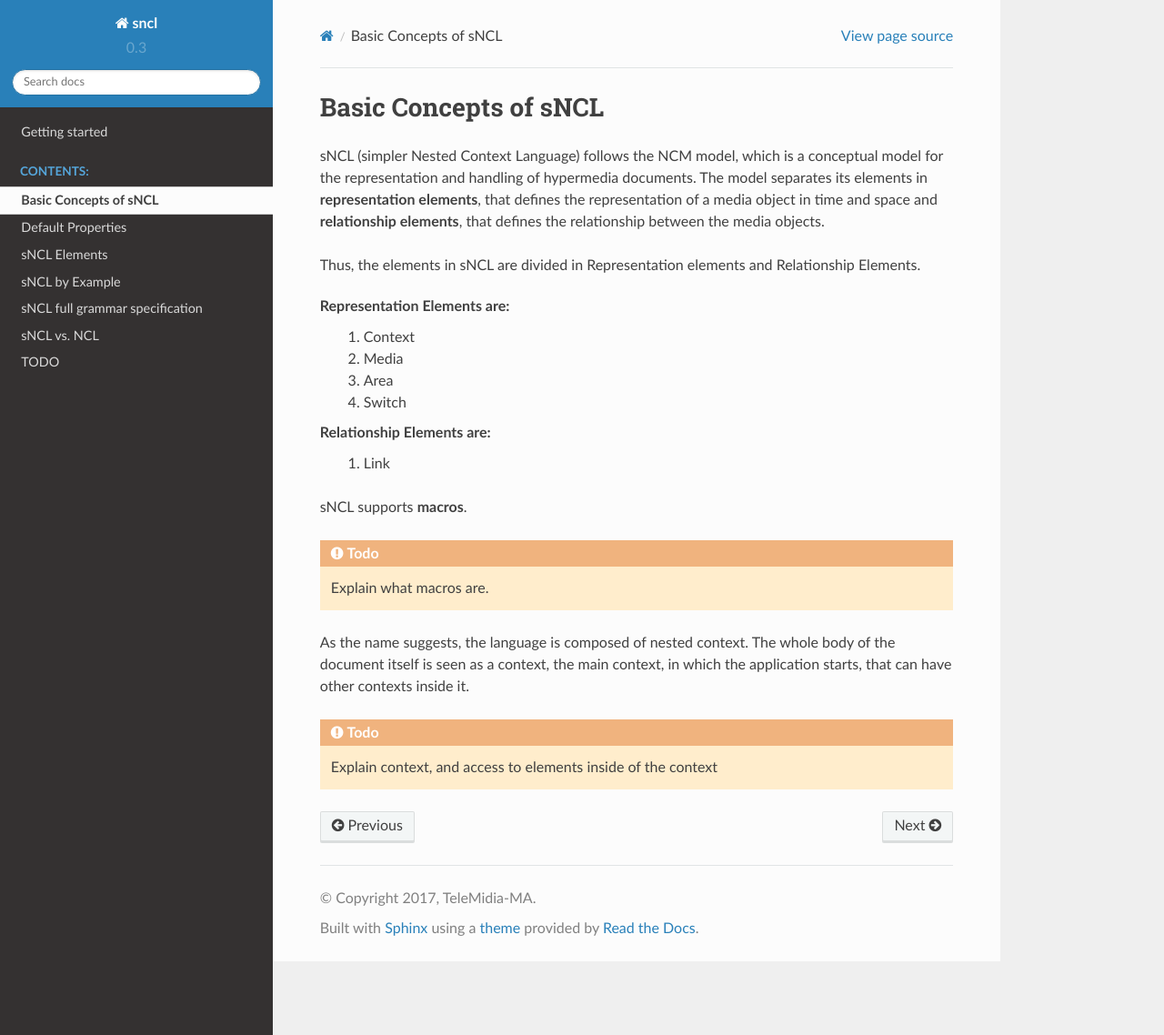
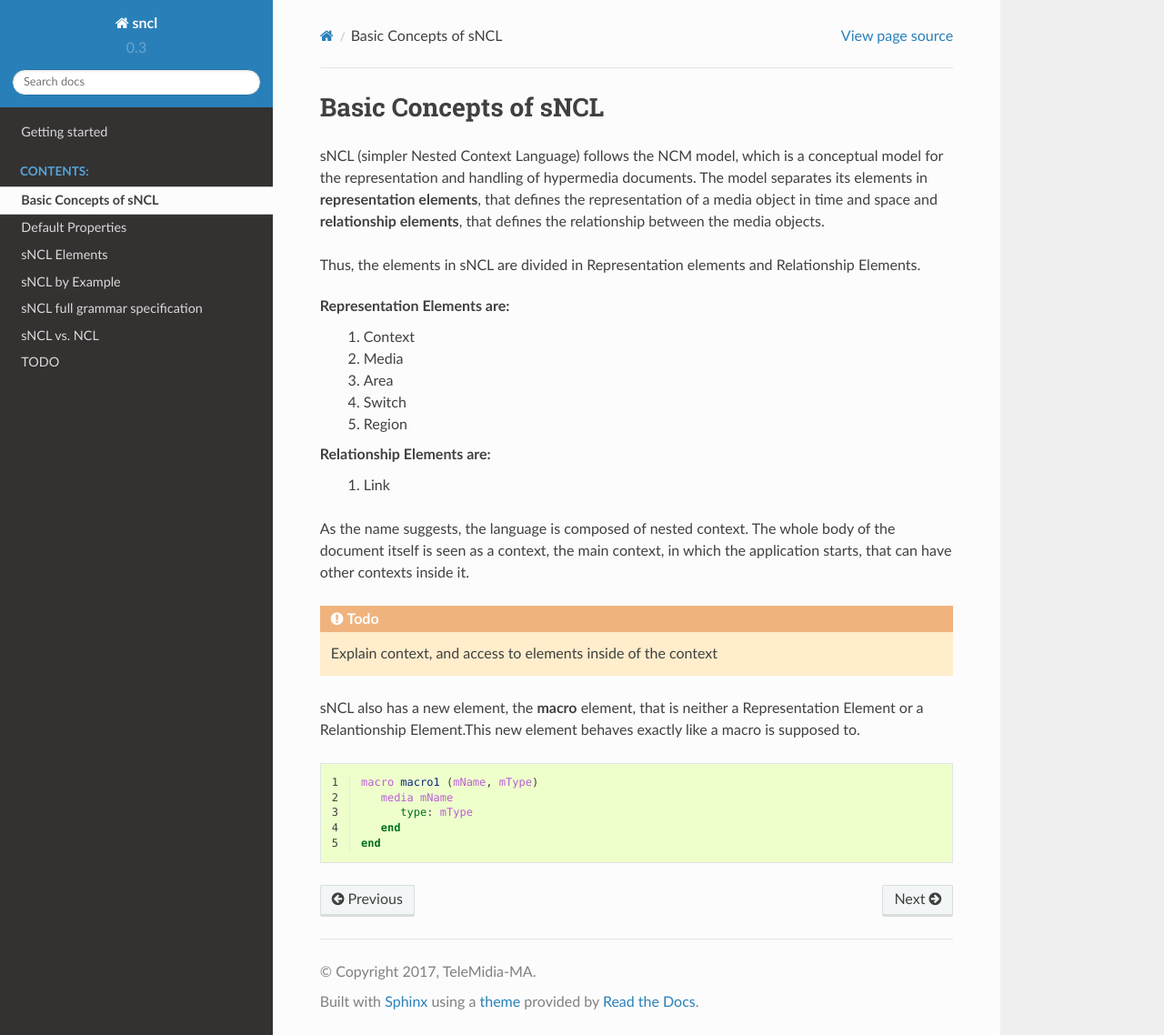
Before and after one commit to TeleMidia-MA/sncl, a Sphinx documentation site: the page built from doc/basic-concepts.rst, in a window 1280 px wide and 1138 px high. Shown: the whole window at 91% size. Built offline with Sphinx 7.4.7 and the Read the Docs theme 2.0.0, drawn with Linux system fonts in a browser that asks for light colours.

Commit message:
Added text to the documentation

```diff
--- a/doc/basic-concepts.rst
+++ b/doc/basic-concepts.rst
@@ -13,16 +13,25 @@ Representation Elements are:
    2. Media
    3. Area
    4. Switch
+   5. Region
 
 Relationship Elements are:
    1. Link
-
-sNCL supports **macros**.
-
-.. todo:: Explain what macros are.
 
 As the name suggests, the language is composed of nested context. The whole body of the
 document itself is seen as a context, the main context, in which the application starts, that
 can have other contexts inside it.
 
 .. todo:: Explain context, and access to elements inside of the context
+
+sNCL also has a new element, the **macro** element, that is neither a Representation
+Element or a Relantionship Element.This new element behaves exactly like a macro is supposed to.
+
+.. code-block:: lua
+   :linenos:
+
+   macro macro1 (mName, mType)
+      media mName
+         type: mType
+      end
+   end
--- a/doc/media-element.rst
+++ b/doc/media-element.rst
@@ -45,6 +45,6 @@ other possible properties is in :doc:`default-properties`
    media media4
       -- a media with margin of 15 pixels on both sides
       src: "medias/image.jpg"
-      left: "15px"
-      right: "15px"
+      left: 15px
+      right: 15px
    end
--- a/doc/region-element.rst
+++ b/doc/region-element.rst
@@ -0,0 +1,4 @@
+The Region Element
+===================
+
+The region element
--- a/doc/sncl-elements.rst
+++ b/doc/sncl-elements.rst
@@ -7,6 +7,7 @@ sNCL Elements
    media-element
    context-element
    area-element
+   region-element
+   switch-element
    link-element
    macro-element
-   switch-element
```
Also changed, not shown: other parts of doc/media-element.rst (+1 -1 lines), doc/context-element.rst (+8 -0 lines), doc/default-properties.rst (+4 -4 lines).
